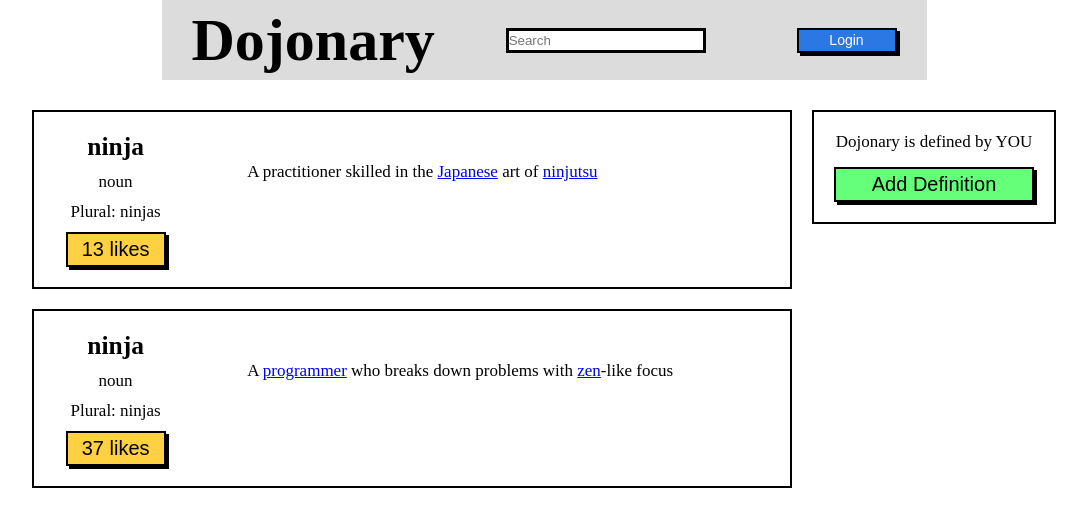
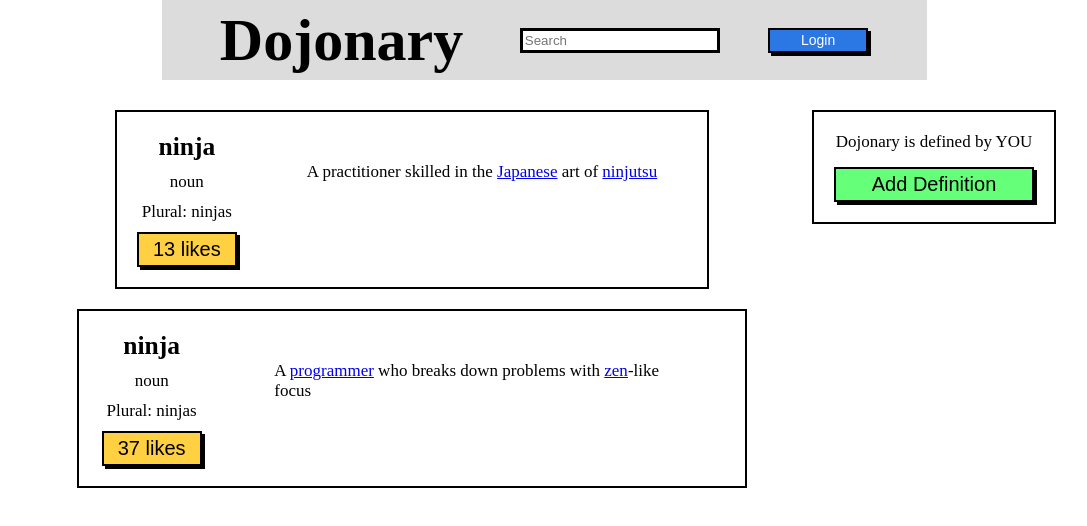
Before and after one commit to RyanKochen/Button-Clicker, a plain HTML site: page index.html in a window 1280 px wide. Shown: the whole page, without its empty margins (96-1183 px from the left). Drawn offline with Linux system fonts and the light colour scheme.

Commit message:
Update style.css

```diff
--- a/style.css
+++ b/style.css
@@ -1,17 +1,13 @@
 * {
-    margin: 0;
-    border: 0;
-    padding:  0;
+    margin: 0px auto;
     box-sizing: border-box;
-    vertical-align: top;
-    outline: 0;
 }
 body {
     font-size: 17px;
 }
 nav {
     display: flex;
-    margin: 0 auto;
+    margin: 0px auto;
     min-width: 30px;
     max-width: 765px;
     background-color: gainsboro;
@@ -43,11 +39,11 @@ nav .btn {
 }
 
 main {
+    width: 80%;
     display: flex;
     margin: 0 auto;
-    width: 80%;
+    margin-top: 30px;
     gap: 20px;
-    margin-top: 30px;
 }
 
 .colmn1 {
@@ -57,9 +53,9 @@ main {
     gap: 20px;
 }
 .colmn1 .btn {
-    font-size: 20px;
     height: 35px;
     width: 100px;
+    font-size: 20px;
     color: black;
     background-color: #ffd041;
     box-shadow: 3px 3px black;
@@ -89,9 +85,9 @@ main {
     gap: 15px;
 }
 .colmn2 .btn {
-    font-size: 20px;
     height: 35px;
     width: 200px;
+    font-size: 20px;
     color: black;
     background-color: #66ff7a;
     box-shadow: 3px 3px black;
```
